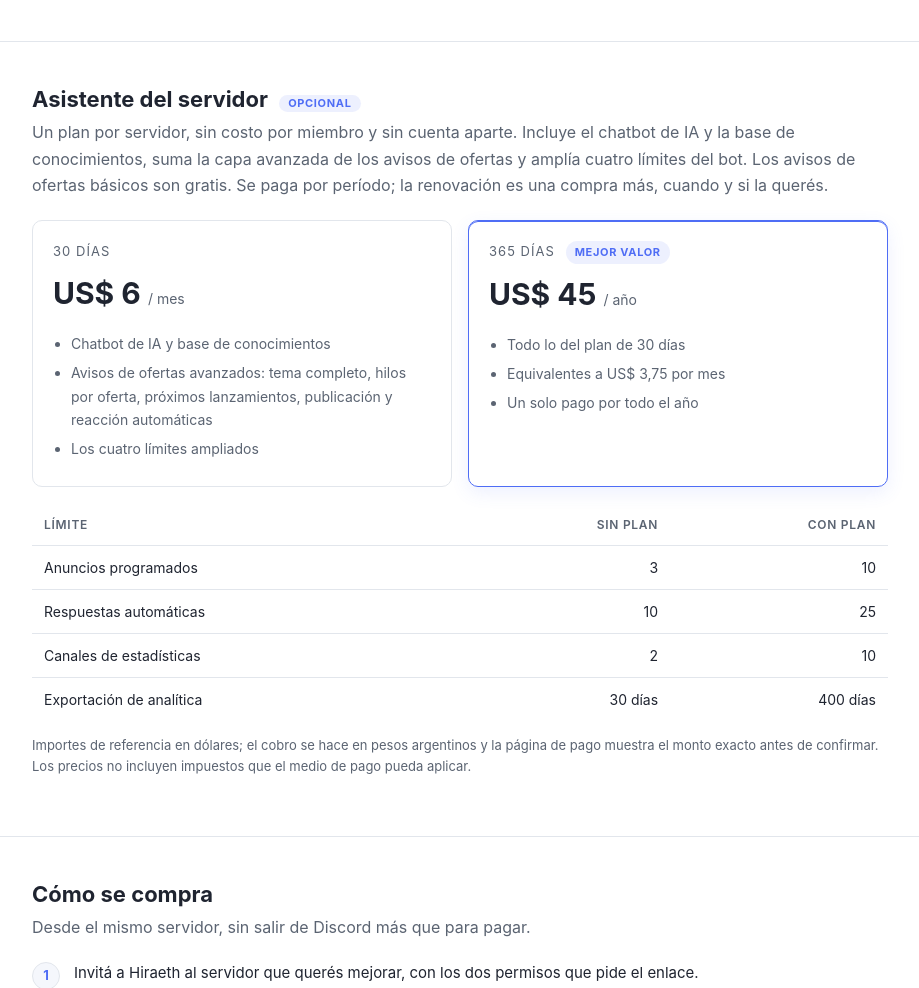
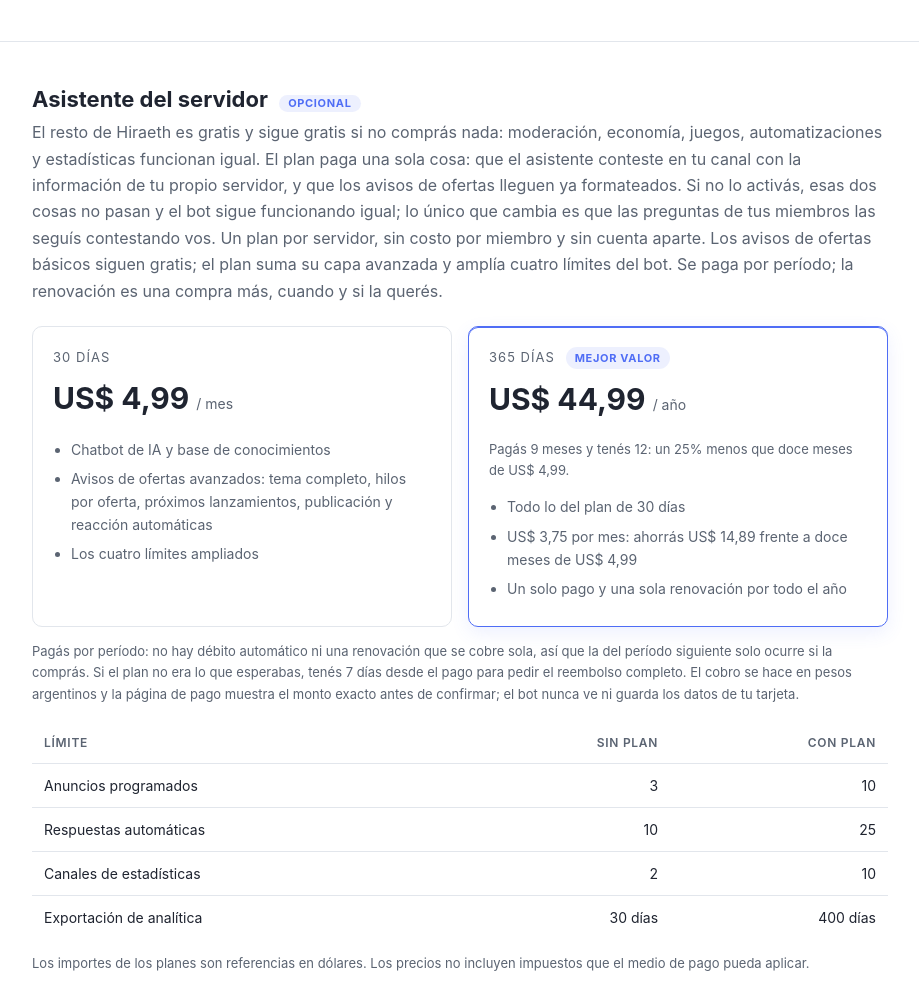
Before and after one commit to LucianoNecel/lucianonecel.github.io, a plain HTML site: page index.html in a window 1280 px wide. Shown: the part 1116-2104 px from the top of the page, without its empty margins (180-1099 px from the left). Drawn offline with Linux system fonts and the light colour scheme.

Commit message:
fix(pricing): align the plan with 4,99 USD monthly and 44,99 USD annual
The page still quoted the old pair (6 USD and 45 USD) while the bot catalog
already sells 4.99 and 44.99, and the annual card claimed an equivalence
without saying what the buyer saves.

The monthly card now shows 4,99 USD. The annual card shows 44,99 USD and
states the two facts that justify the badge: pay nine months, get twelve, and
14,89 USD saved against twelve monthly periods. The plan lead now marks the
free/paid boundary instead of opening with a feature list, and a risk-reversal
paragraph gathers the purchase terms that were scattered across the page
(per-period payment with no automatic debit, seven-day refund, ARS charge
shown by the payment page, card data never seen by the bot).

```diff
--- a/index.html
+++ b/index.html
@@ -187,15 +187,19 @@
     <div class="wrap">
       <h2>Asistente del servidor <span class="badge">Opcional</span></h2>
       <p class="lead">
-        Un plan por servidor, sin costo por miembro y sin cuenta aparte. Incluye el chatbot de IA y la
-        base de conocimientos, suma la capa avanzada de los avisos de ofertas y amplía cuatro límites
-        del bot. Los avisos de ofertas básicos son gratis. Se paga por período; la renovación es una
-        compra más, cuando y si la querés.
+        El resto de Hiraeth es gratis y sigue gratis si no comprás nada: moderación, economía, juegos,
+        automatizaciones y estadísticas funcionan igual. El plan paga una sola cosa: que el asistente
+        conteste en tu canal con la información de tu propio servidor, y que los avisos de ofertas
+        lleguen ya formateados. Si no lo activás, esas dos cosas no pasan y el bot sigue funcionando
+        igual; lo único que cambia es que las preguntas de tus miembros las seguís contestando vos. Un
+        plan por servidor, sin costo por miembro y sin cuenta aparte. Los avisos de ofertas básicos
+        siguen gratis; el plan suma su capa avanzada y amplía cuatro límites del bot. Se paga por
+        período; la renovación es una compra más, cuando y si la querés.
       </p>
       <div class="plans">
         <div class="plan">
           <div class="name">30 días</div>
-          <div class="price">US$ 6 <span>/ mes</span></div>
+          <div class="price">US$ 4,99 <span>/ mes</span></div>
           <ul>
             <li>Chatbot de IA y base de conocimientos</li>
             <li>Avisos de ofertas avanzados: tema completo, hilos por oferta, próximos lanzamientos, publicación y reacción automáticas</li>
@@ -204,14 +208,23 @@
         </div>
         <div class="plan featured">
           <div class="name">365 días <span class="badge">Mejor valor</span></div>
-          <div class="price">US$ 45 <span>/ año</span></div>
+          <div class="price">US$ 44,99 <span>/ año</span></div>
+          <p class="note-small">Pagás 9 meses y tenés 12: un 25% menos que doce meses de US$ 4,99.</p>
           <ul>
             <li>Todo lo del plan de 30 días</li>
-            <li>Equivalentes a US$ 3,75 por mes</li>
-            <li>Un solo pago por todo el año</li>
+            <li>US$ 3,75 por mes: ahorrás US$ 14,89 frente a doce meses de US$ 4,99</li>
+            <li>Un solo pago y una sola renovación por todo el año</li>
           </ul>
         </div>
       </div>
+
+      <p class="note-small">
+        Pagás por período: no hay débito automático ni una renovación que se cobre sola, así que la del
+        período siguiente solo ocurre si la comprás. Si el plan no era lo que esperabas, tenés 7 días
+        desde el pago para pedir el reembolso completo. El cobro se hace en pesos argentinos y la página
+        de pago muestra el monto exacto antes de confirmar; el bot nunca ve ni guarda los datos de tu
+        tarjeta.
+      </p>
 
       <table>
         <thead>
@@ -226,9 +239,8 @@
       </table>
 
       <p class="note-small">
-        Importes de referencia en dólares; el cobro se hace en pesos argentinos y la página de pago
-        muestra el monto exacto antes de confirmar. Los precios no incluyen impuestos que el medio de
-        pago pueda aplicar.
+        Los importes de los planes son referencias en dólares. Los precios no incluyen impuestos que el
+        medio de pago pueda aplicar.
       </p>
     </div>
   </section>
```
